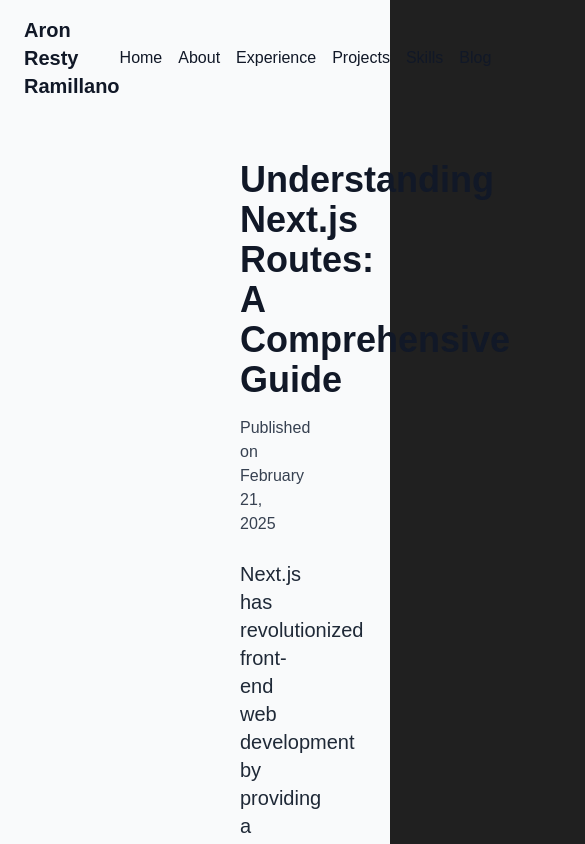
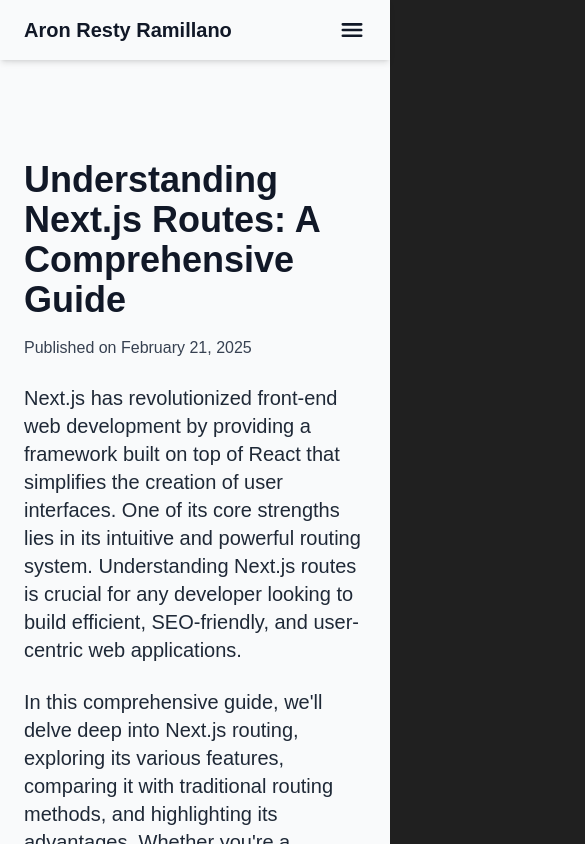
Before and after one commit to PERSEUS-1337/personal-protfolio-nextjs, a Next.js app: page /blog/understanding-nextjs-routing in a window 390 px wide. Shown: the top 844 px of the page, 585 px wide, since content can reach past the window. Built offline with nearby package versions, Linux system fonts and the light colour scheme.

Commit message:
fix: made menu mobile friendly

```diff
--- a/src/app/blog/understanding-nextjs-routing/page.tsx
+++ b/src/app/blog/understanding-nextjs-routing/page.tsx
@@ -9,18 +9,18 @@
 
 export default function NextJSRoutingGuide() {
   return (
-    <div className="container mx-auto py-40 px-60">
+    <div className="container mx-auto py-40 px-6 sm:px-10 md:px-20 lg:px-60">
       <h1 className="text-4xl font-bold">{metadata.title}</h1>
       <p className="mt-4 text-gray-700">Published on {metadata.date}</p>
 
       <div className="mt-6 text-lg leading-relaxed text-gray-800">
         <p className="text-xl mb-6">{metadata.summary}</p>
         <p className="text-xl mb-6">
-          In this comprehensive guide, we&apos;ll delve deep into Next.js routing,
-          exploring its various features, comparing it with traditional routing
-          methods, and highlighting its advantages. Whether you&apos;re a beginner or
-          an experienced developer, this article will equip you with the
-          knowledge to master Next.js routing and build exceptional web
+          In this comprehensive guide, we&apos;ll delve deep into Next.js
+          routing, exploring its various features, comparing it with traditional
+          routing methods, and highlighting its advantages. Whether you&apos;re
+          a beginner or an experienced developer, this article will equip you
+          with the knowledge to master Next.js routing and build exceptional web
           experiences.
         </p>
 
@@ -357,8 +357,8 @@
         <p className="mt-4">
           <strong>Example:</strong>
         </p>
-        <pre className="bg-primary text-white px-8 py-2 rounded-md">
-          <code>
+        <pre className="bg-primary text-white px-4 py-2 rounded-md overflow-x-auto max-w-full">
+          <code className="whitespace-pre-wrap break-words">
             {`import { useRouter } from 'next/navigation'; // or 'next/router' in pages directory
 
 function BlogPost({ params }) {
--- /dev/null
+++ b/src/app/components/Navbar.tsx
@@ -0,0 +1,77 @@
+"use client"
+import { useState } from "react";
+import { IoMenu } from "react-icons/io5";
+import { RxCross2 } from "react-icons/rx";
+import Link from "next/link";
+
+const Navbar = () => {
+  const [isOpen, setIsOpen] = useState(false);
+
+  return (
+    <nav className="fixed w-full z-10 bg-gray-50 shadow-md">
+      <div className="container mx-auto flex justify-between items-center py-4 px-6">
+        <Link className="text-xl font-bold" href="/">
+          Aron Resty Ramillano
+        </Link>
+
+        {/* Mobile Menu Button */}
+        <button
+          className="md:hidden focus:outline-none"
+          onClick={() => setIsOpen(!isOpen)}
+        >
+          {isOpen ? <RxCross2 size={28} /> : <IoMenu size={28} />}
+        </button>
+
+        {/* Desktop Menu */}
+        <div className="hidden md:flex space-x-4">
+          <Link href="/" className="hover:text-blue-600">
+            Home
+          </Link>
+          <a href="#about" className="hover:text-blue-600">
+            About
+          </a>
+          <a href="#experience" className="hover:text-blue-600">
+            Experience
+          </a>
+          <a href="#projects" className="hover:text-blue-600">
+            Projects
+          </a>
+          <a href="#skills" className="hover:text-blue-600">
+            Skills
+          </a>
+          <Link href="/blog" className="hover:text-blue-600">
+            Blog
+          </Link>
+        </div>
+      </div>
+
+      {/* Mobile Menu Dropdown */}
+      {isOpen && (
+        <div className="md:hidden bg-gray-100 py-4">
+          <div className="container mx-auto flex flex-col items-center space-y-4">
+            <Link href="/" className="hover:text-blue-600" onClick={() => setIsOpen(false)}>
+              Home
+            </Link>
+            <a href="#about" className="hover:text-blue-600" onClick={() => setIsOpen(false)}>
+              About
+            </a>
+            <a href="#experience" className="hover:text-blue-600" onClick={() => setIsOpen(false)}>
+              Experience
+            </a>
+            <a href="#projects" className="hover:text-blue-600" onClick={() => setIsOpen(false)}>
+              Projects
+            </a>
+            <a href="#skills" className="hover:text-blue-600" onClick={() => setIsOpen(false)}>
+              Skills
+            </a>
+            <Link href="/blog" className="hover:text-blue-600" onClick={() => setIsOpen(false)}>
+              Blog
+            </Link>
+          </div>
+        </div>
+      )}
+    </nav>
+  );
+};
+
+export default Navbar;
--- a/src/app/layout.tsx
+++ b/src/app/layout.tsx
@@ -2,6 +2,8 @@
 import { Geist, Geist_Mono } from "next/font/google";
 import "./globals.css";
 import Link from "next/link";
+import Navbar from "./components/Navbar"; // Adjust the path based on your file structure
+
 
 const geistSans = Geist({
   variable: "--font-geist-sans",
@@ -29,33 +31,7 @@
       >
         <div className="bg-gray-50 text-gray-900">
           {/* Navbar */}
-          <nav className="fixed w-full z-10 bg-gray-50">
-            <div className="container mx-auto flex justify-between items-center py-4 px-6">
-              <Link className="text-xl font-bold" href="/">
-                Aron Resty Ramillano
-              </Link>
-              <div className="space-x-4">
-                <Link href="/" className="hover:text-blue-600">
-                  Home
-                </Link>
-                <a href="#about" className="hover:text-blue-600">
-                  About
-                </a>
-                <a href="#experience" className="hover:text-blue-600">
-                  Experience
-                </a>
-                <a href="#projects" className="hover:text-blue-600">
-                  Projects
-                </a>
-                <a href="#skills" className="hover:text-blue-600">
-                  Skills
-                </a>
-                <Link href="/blog" className="hover:text-blue-600">
-                  Blog
-                </Link>
-              </div>
-            </div>
-          </nav>
+          <Navbar />
 
           {/* Main Content */}
           <main className="bg-gray-50 text-gray-900">{children}</main>
```
